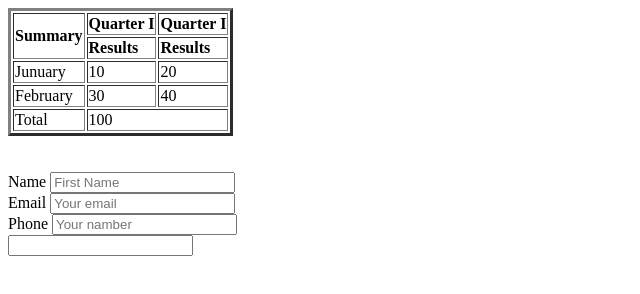
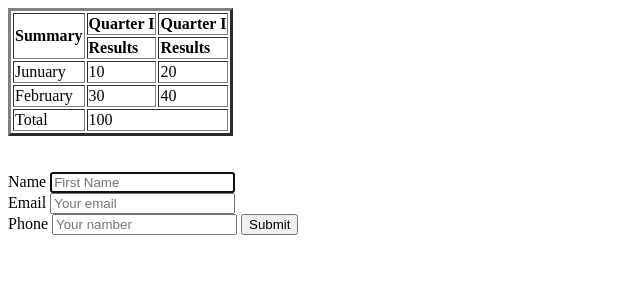
Before and after one commit to Oles88/home_3, a plain HTML site: page index.html in a window 1280 px wide. Shown: the whole page, without its empty margins (0-640 px from the left). Drawn offline with Linux system fonts and the light colour scheme.

Commit message:
add new file

```diff
--- a/index.html
+++ b/index.html
@@ -59,18 +59,16 @@
 </table>
 
 <br><br>
-<form id="contact" methor="post" action="">
+<form id="contact" methor="post" action="form.php">
     <label for="name">Name</label>
-    <input type="text" name="name" placeholder="First Name" />
+    <input type="text" name="name" placeholder="First Name" autofocus="autofocus" />
     <br>
     <label for="email">Email</label>
     <input type="email"  name="email"  placeholder="Your email" required/>
     <br>
     <label for="phone">Phone</label>
     <input type="text" name="Phone" placeholder="Your namber"/>
-    <br>
-    <input type="text" id="empID" name="EmployeeID" required pattern="[A-Z]{2}[0-9]{4}"
-title="Employee ID is two capital letters followed by four digits">
+     <input type="submit">
 
 </form>
     </body>
```
